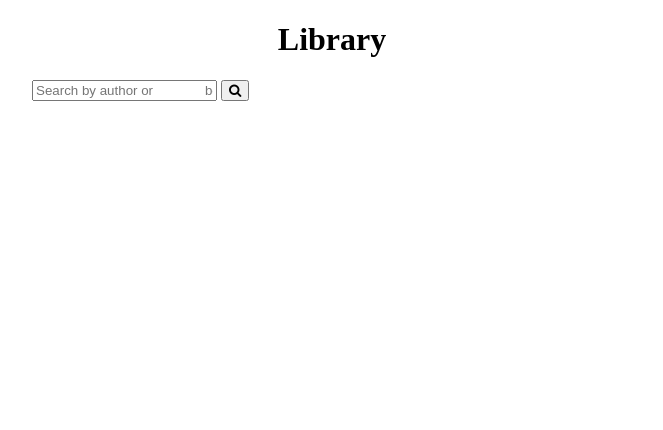
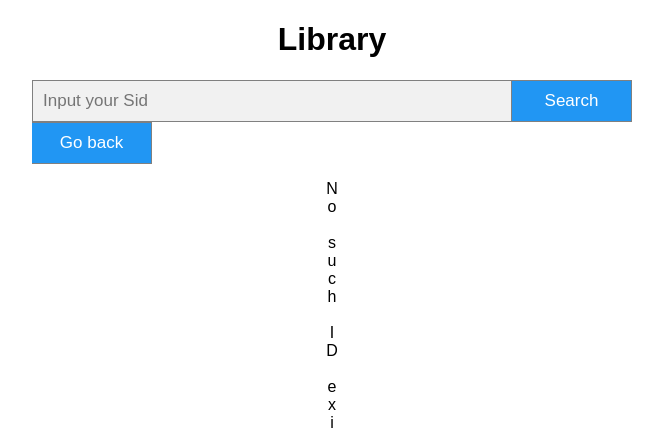
Before and after one commit to vsharm3600/CSDS341_FinalProject, a Flask app: page /search in a window 1280 px wide. Shown: the top 430 px of the page, without its empty margins (308-971 px from the left). Run offline with Flask 2, Linux system fonts and the light colour scheme; data that the repository does not hold is empty; some libraries are stand-ins or nearby versions.

Commit message:
first search functionality working

```diff
--- a/app.py
+++ b/app.py
@@ -42,80 +42,27 @@ app.config['SESSION_COOKIE_NAME'] = 'User Cookie'
 def index():
     return render_template("index.html")
 
-def res_search():
-    searchbox = request.form.get("text")
-    cursor = mysql.connection.cursor()
-    query = "SELECT s.sid FROM STUDENT s, STUDENT s2, TESTS t WHERE t.sid = s.sid AND t.has_covid = 1 AND s2.sid = {}% AND s2.address = s.address".format(searchbox)#This is just example query , you should replace field names with yours
-    cursor.execute(query)
-    result = cursor.fetchall()
-    #result = searchbox
-    test = "testing that this page works?"
-    return jsonify(result, test)
 
 @app.route('/search', methods=['GET', 'POST'])
 def search():
+    user_input_home = request.args.get('searchterm')
+    print(user_input_home)
     if request.method == "POST":
-        user_input = request.form['text']
-
-        #perform database search using input
-        cursor.execute("SELECT s.sid FROM STUDENT s, STUDENT s2, RESIDENCE r, LIVESIN l, TESTS t WHERE s.sid = l.sid AND r.address = l.address AND t.sid = s.sid AND s2.sid = (%s) s2.address = r.address",(user_input))
-        conn.commit()
-        data = cursor.fetchall()
-
-        # all in the search box will return all the tuples
-        if len(data) == 0:
-            no_such_id = "No such ID exists in our records"
-            return render_template('search.html', data=no_such_id)
-        return render_template('search.html', data=data)
-    return render_template('search.html')
+        user_input_home = request.form['text']
 
 
-@app.route("/livesearch",methods=["POST","GET"])
-def livesearch():
-    searchbox = request.form.get("text")
-    cursor = mysql.connect().cursor()
-    #query = "SELECT s.sid FROM STUDENT s, STUDENT s2, TESTS t WHERE t.Sid = s.Sid AND t.hascovid = 1 AND s2.Sid = {}% AND s2.Address = s.Address".format(searchbox)
+    #perform database search using input
+    query = "SELECT DISTINCT (s.Sid) FROM STUDENTS s, STUDENTS s2, TESTS t WHERE t.Sid = s.Sid AND t.hascovid = 1 AND s2.Sid = '{}%' AND s2.Address = s.Address AND s2.Sid != s.Sid".format(user_input_home)
+    cursor.execute(query)
+    conn.commit()
+    data = cursor.fetchall()
 
-    # get residence mates with covid given sid CORRECT
-    query1 = "SELECT DISTINCT (s.Sid) FROM STUDENTS s, STUDENTS s2, TESTS t WHERE t.Sid = s.Sid AND t.hascovid = 1 AND s2.Sid = 67 AND s2.Address = s.Address AND s2.Sid != s.Sid"
+    # all in the search box will return all the tuples
+    if len(data) == 0:
+        no_such_id = "No such ID exists in our records"
+        return render_template('search.html', data=no_such_id)
+    return render_template('search.html', data=data)
 
-    #second query to get classmates with covid given an sid, CORRECT
-    query2 = "SELECT DISTINCT (en2.Sid) FROM ENROLLED en1, STUDENTS s, TESTS t, ENROLLED en2, STUDENTS s2, SECTION se WHERE s.Sid = t.Sid AND t.hascovid = 1 AND s.Sid=58 AND en1.Sid = 58 AND en2.Cid = en1.Cid AND s2.Sid!= 58 AND en2.Cid = se.Cid AND se.inperson = 1"
-
-
-    #third query to get sids from organzation mates that have rona, CORRECT
-    query3 = "SELECT p1.Sid FROM PARTICIPATES p1, STUDENTS s, TESTS t WHERE s.Sid = t.Sid AND t.hascovid = 1 AND p1.Sid = s.Sid AND p1.Orgid in (SELECT o.Orgid FROM STUDENTS s_input, PARTICIPATES p, ORGANIZATIONS o WHERE s_input.Sid = p.Sid AND o.Orgid = p.Orgid AND s_input.Sid = 270 AND o.inperson = 1)"
-
-
-    #fourth query to count of all people with covid, CORRECT
-    query4 = "SELECT count(s.Sid) FROM STUDENTS s, TESTS t WHERE s.Sid = t.Sid AND t.hascovid = 1"
-
-
-    cursor.execute(query2)
-    result = cursor.fetchall()
-    #result = searchbox
-    test = "test message"
-
-    return jsonify(result, test)
-
-
-def returnResults(result):
-    for row in result:
-        print(row)
-#three search functions:
-# given a user types their student id, return all people who have tested positive who live in the same residence hall
-#                                    , return all people who have tested positive who are in the same classes as them
-#                                    , return all people who have tested positive who are in the same organizations as them
-# return a count of all people who have covid on campus
-
-
-def residence_search(userInput):
-    # given a user input of their student id, return the number of people in their residence hall that have covid
-    # this is done to preserve anonymity for those with covid
-
-    query = ''
-
-    return query
 
 
 if __name__ == '__main__':
--- a/static/css/styles.css
+++ b/static/css/styles.css
@@ -63,11 +63,6 @@ body{
 	text-align: center;
 }
 
-.two{
-  Padding-top: 20px;
-  color: white;
-}
-
 .wrapper{
 	position: absolute;
     top: 50%;
--- a/static/index.txt
+++ b/static/index.css
@@ -32,3 +32,8 @@ form.example::after {
   clear: both;
   display: table;
 }
+
+form.example button {
+  text-align: center;
+  line-height: 20px;
+}
--- a/templates/search.html
+++ b/templates/search.html
@@ -2,27 +2,23 @@
 <!DOCTYPE html>
 <html>
     <head>
-        <meta name="viewport" content="width=device-width, initial-
-        scale=1">
-        <link rel="stylesheet"
-        href="https://cdnjs.cloudflare.com/ajax/libs/font-
-        awesome/4.7.0/css/font-awesome.min.css">
+        <meta name="viewport" content="width=device-width, initial-scale=1">
         <link rel="stylesheet" href="/static/index.css">
     </head>
     <body>
         <h1><center>Library</center></h1>
         <form class="example" method="post" action=""
          style="margin:auto;max-width:600px">
-            <input type="text" placeholder="Search by author or
-             book, or all to see all the data" name="book">
+            <input type="text" placeholder="Input your Sid" name="text">
             <button type="submit"><i class="fa fa-search"></i>
-            </button>
+            Search</button>
+            <button id="Go Back" type="button" onclick="window.location.href=`http://127.0.0.1:5000/`" class=backbutton>Go back</button>
         </form>
         <p></p>
         <center>
         {% for item in data %}
             <tr>
-                <td> {{item[0]}} by {{item[1]}}</td>
+                <td> {{item[0]}}</td>
                 </br>
             </tr>
         {% endfor %}
```
Also changed, not shown: templates/index.html (+2 -47 lines).
